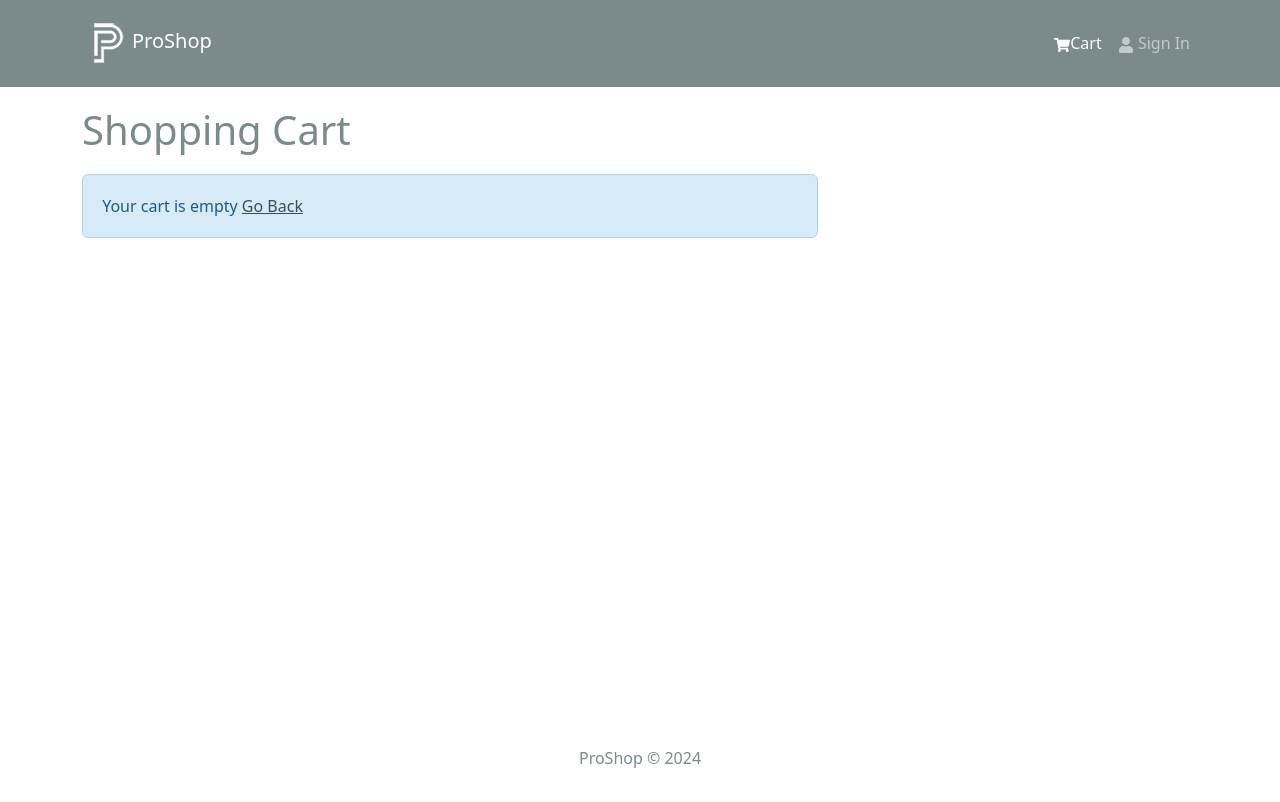
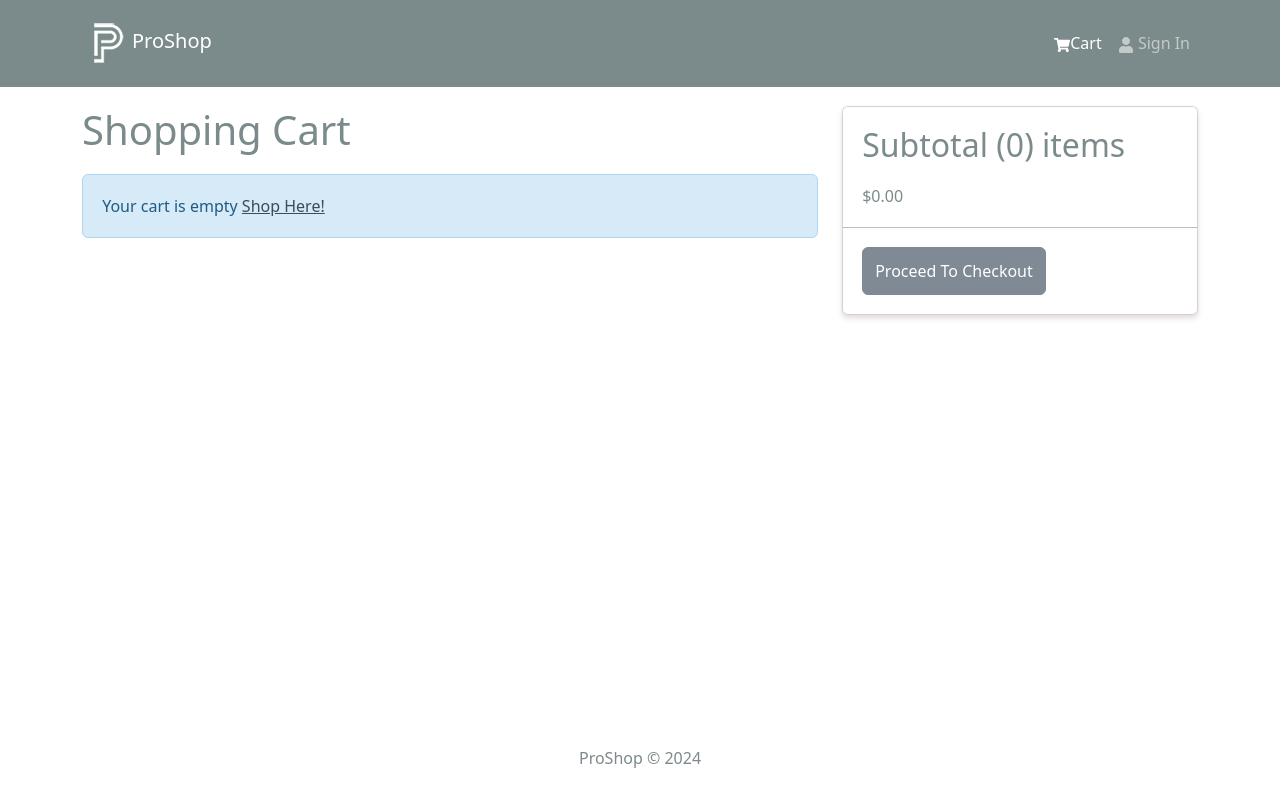
Before and after one commit to ahmad2shadab/proshop, a React (Vite) app in the folder frontend/: page /cart in a window 1280 px wide. Shown: the top 802 px of the page. Built offline with nearby package versions, Linux system fonts and the light colour scheme.

Commit message:
Updated shopping cart & added 'delete item' functionality

```diff
--- a/frontend/src/screens/CartScreen.jsx
+++ b/frontend/src/screens/CartScreen.jsx
@@ -1,3 +1,4 @@
+/* eslint-disable no-undef */
 import { Link, useNavigate } from 'react-router-dom';
 import { useDispatch, useSelector } from 'react-redux';
 import {
@@ -8,10 +9,10 @@ import {
   Form,
   Button,
   Card,
-  ListGroupItem,
 } from 'react-bootstrap';
 import { FaTrash } from 'react-icons/fa';
 import Message from '../components/Message';
+import { addToCart, removeFromCart } from '../slices/cartSlice';
 
 const CartScreen = () => {
   const navigate = useNavigate();
@@ -20,6 +21,17 @@ const CartScreen = () => {
   const cart = useSelector((state) => state.cart);
   const { cartItems } = cart;
 
+  const addToCartHandler = async (product, qty) => {
+    dispatch(addToCart({ ...product, qty }));
+  };
+  const removeFromCartHandler = async (id) => {
+    dispatch(removeFromCart(id));
+  };
+
+  const checkoutHandler = () => {
+    navigate('/login?redirect=/shippings');
+  };
+
   return (
     <>
       <Row>
@@ -27,7 +39,7 @@ const CartScreen = () => {
           <h1 style={{ marginBottom: '20px' }}>Shopping Cart</h1>
           {cartItems.length === 0 ? (
             <Message>
-              Your cart is empty <Link to="/">Go Back</Link>
+              Your cart is empty <Link to="/">Shop Here!</Link>
             </Message>
           ) : (
             <ListGroup variant="flush">
@@ -45,7 +57,9 @@ const CartScreen = () => {
                       <Form.Control
                         as="select"
                         value={item.qty}
-                        onChange={(e) => {}}
+                        onChange={(e) =>
+                          addToCartHandler(item, Number(e.target.value))
+                        }
                       >
                         {[...Array(item.countInStock).keys()].map((x) => (
                           <option key={x + 1} value={x + 1}>
@@ -55,7 +69,11 @@ const CartScreen = () => {
                       </Form.Control>
                     </Col>
                     <Col md={2}>
-                      <Button type="button" variant="light">
+                      <Button
+                        type="button"
+                        variant="light"
+                        onClick={() => removeFromCartHandler(item._id)}
+                      >
                         <FaTrash />
                       </Button>
                     </Col>
@@ -65,6 +83,32 @@ const CartScreen = () => {
             </ListGroup>
           )}
         </Col>
+        <Col md={4}>
+          <Card>
+            <ListGroup variant="flush">
+              <ListGroup.Item>
+                <h2>
+                  Subtotal ({cartItems.reduce((acc, item) => acc + item.qty, 0)}
+                  ) items
+                </h2>
+                $
+                {cartItems
+                  .reduce((acc, item) => acc + item.qty * item.price, 0)
+                  .toFixed(2)}
+              </ListGroup.Item>
+              <ListGroup.Item>
+                <Button
+                  type="button"
+                  className="btn-block"
+                  disabled={cartItems.length === 0}
+                  onClick={checkoutHandler}
+                >
+                  Proceed To Checkout
+                </Button>
+              </ListGroup.Item>
+            </ListGroup>
+          </Card>
+        </Col>
       </Row>
     </>
   );
--- a/frontend/src/slices/cartSlice.js
+++ b/frontend/src/slices/cartSlice.js
@@ -23,9 +23,14 @@ const cartSlice = createSlice({
       }
       return updateCart(state);
     },
+    removeFromCart: (state, action) => {
+      state.cartItems = state.cartItems.filter((x) => x._id !== action.payload);
+
+      return updateCart(state);
+    },
   },
 });
 
-export const { addToCart } = cartSlice.actions;
+export const { addToCart, removeFromCart } = cartSlice.actions;
 
 export default cartSlice.reducer;
```
